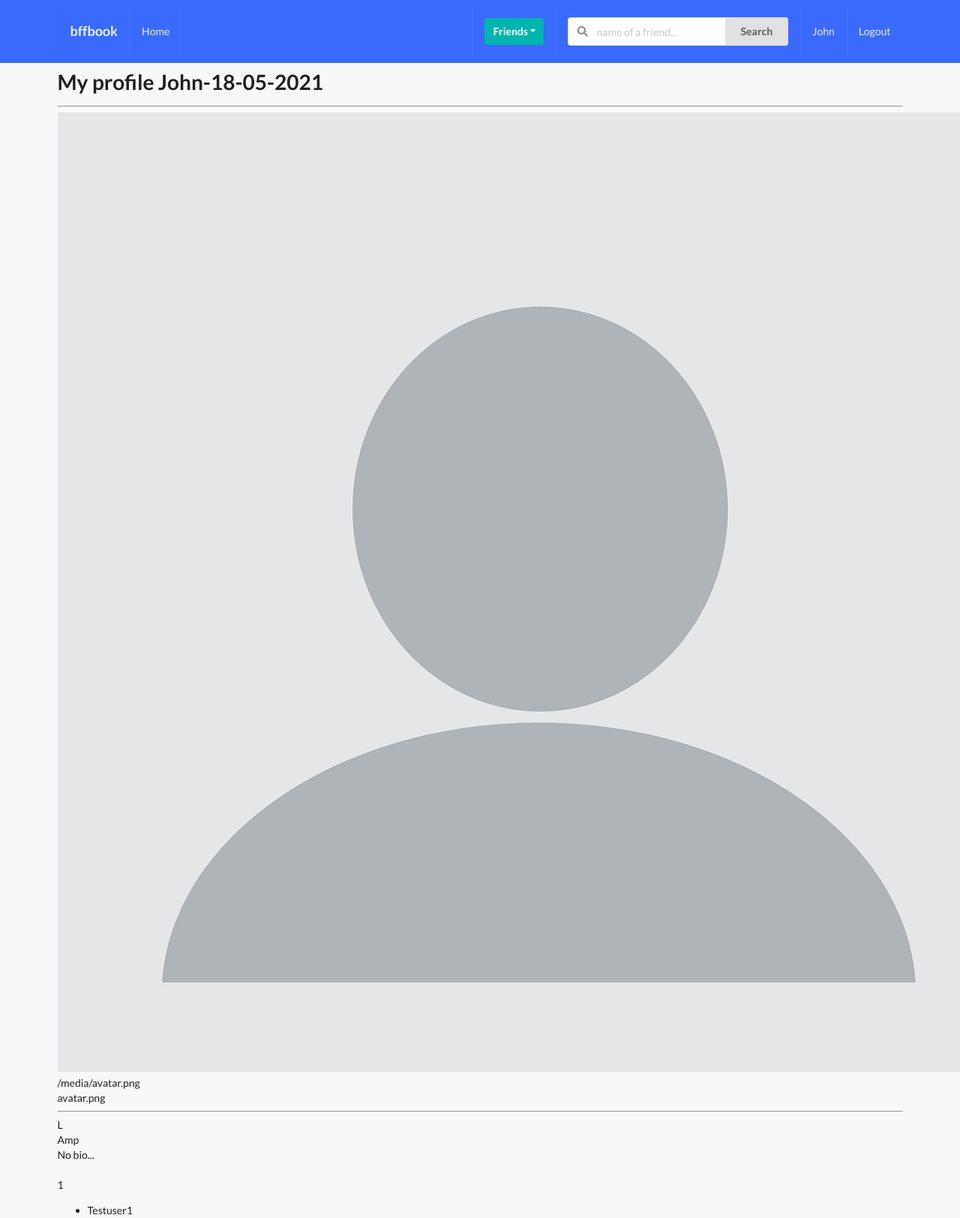
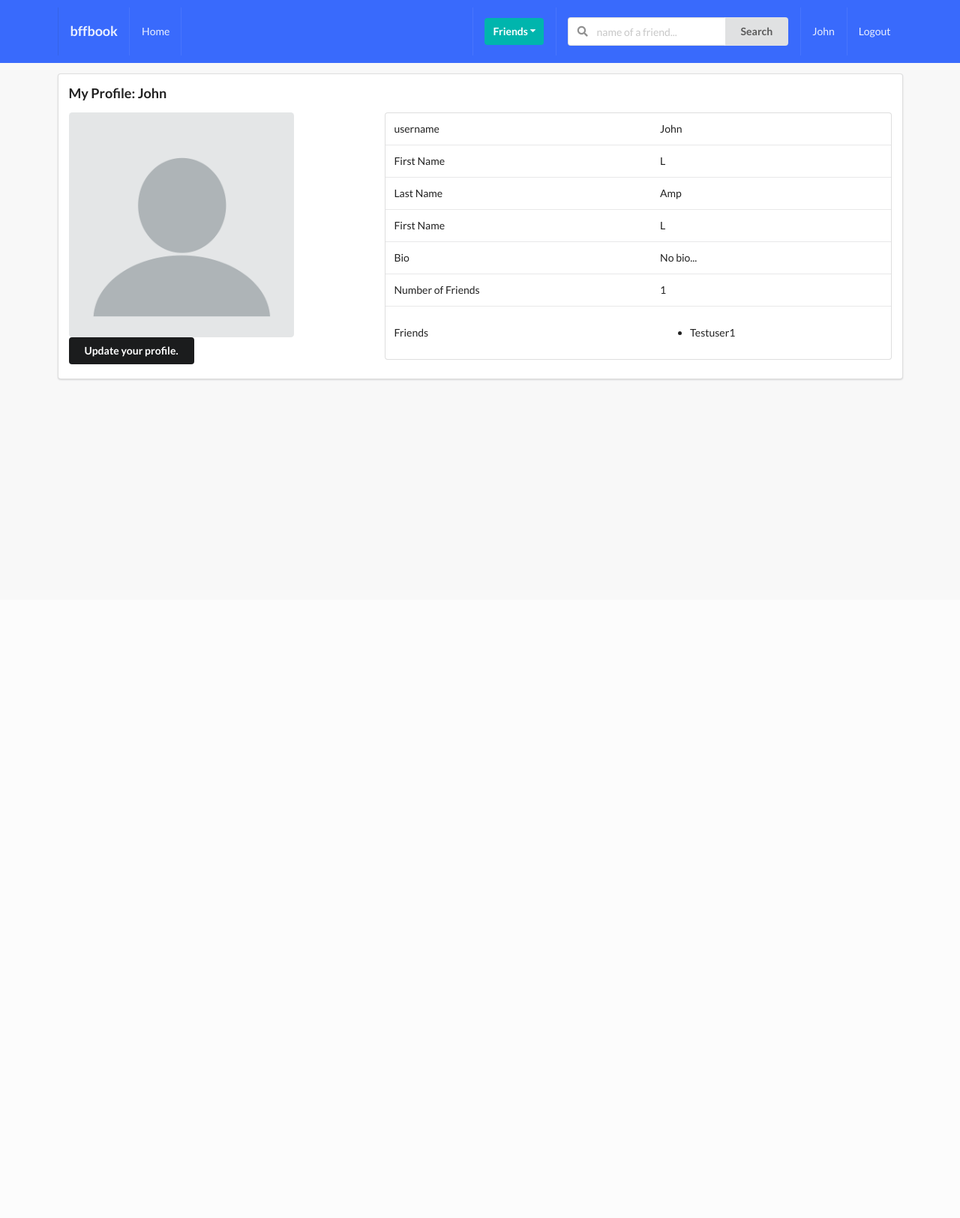
Before and after one commit to JohnG88/Social_Network1, a Django app: page /profiles/myprofile/ in a window 1280 px wide; the page is wider, and only the part inside the window is pictured. Shown: that part at 75% size. After the commit the page ends 508 px from the top of that part, so only its background shows below. Run offline with Django 3.2, Linux system fonts and the light colour scheme; a user stored in the database is signed in; data comes from the database, SQL or seed files in the repository; both versions use the stored data as it was after the commit; some libraries are stand-ins or nearby versions.

Commit message:
Updated profile page with data and added a modal that contains a form that is updated from a modelform from views.py

```diff
--- /dev/null
+++ b/profiles/forms.py
@@ -0,0 +1,7 @@
+from django import forms
+from .models import Profile
+
+class ProfileModelForm(forms.ModelForm):
+    class Meta:
+        model = Profile
+        exclude = ('user', 'email', 'country', 'friends', 'slug', 'updated', 'created')
--- a/profiles/templates/profiles/myprofile.html
+++ b/profiles/templates/profiles/myprofile.html
@@ -4,31 +4,91 @@
     My Profile
 {% endblock title %}
 
+
 {% block content %}
-    <h1>My profile {{profile}}</h1>
-    <hr>
-    <img src="{{profile.avatar.url}}" alt="">
-    <br>
-    {{ profile.avatar.url }}
-    <br>
-    {{ profile.avatar }}
-    <hr>
-    {% comment "" %}
-        can also add obj.slug to get the slug name
-    {% endcomment %}
-    {{ profile.first_name }}
-    <br>
-    {{ profile.last_name }}
-    <br>
-    {{ profile.bio }}
-    <br>
-    {{ profile.country }}
-    <br>
-    {{ profile.get_friends_no }}
-    <br>
-    <ul>
-        {% for friend in profile.get_friends %}
-            <li>{{ friend }}</li>
-        {% endfor %}
-    </ul>
+<!--Modal-->
+<div class="ui modal mymodal">
+    <i class="close icon"></i>
+    <div class="header">
+        Update your Profile
+    </div>
+    <div class="image content">
+        <div class="ui medium image">
+            <img src="{{ profile.avatar.url }}">
+        </div>
+        <div class="description">
+            <div class="ui header">Provide some additional/newest info about you.</div>
+            <form action="" method="POST" class="ui form" enctype="multipart/form-data">
+                {% csrf_token %}
+                {{ form.as_p }}
+        </div>
+    </div>
+    <div class="actions">
+        <button type="submit" class="ui positive right labeled icon button">
+            Update
+            <i class="checkmark icon"></i>
+        </button>
+        </form>
+    </div>
+</div>
+
+<div class="ui segment">
+    {% if confirm %}
+        <div class="ui green message">Your profile has been updated</div>
+    {% endif %}
+    <h3>My Profile: {{ request.user }}</h3>
+    <div class="ui grid">
+        <div class="row">
+            <div class="six wide column">
+                <img class="ui medium rounded image" src="{{ profile.avatar.url }}" alt="My Profile Pic">
+                <div class="row mt-5">
+                    <button class="ui secondary button" id="modal-btn">Update your profile.</button>
+                </div>
+            </div>
+            <div class="ten wide column">
+                <table class="ui table">
+                    <tbody>
+                        <tr>
+                            <td>username</td>
+                            <td>{{ profile.user }}</td>
+                        </tr>
+                        <tr>
+                            <td>First Name</td>
+                            <td>{{ profile.first_name }}</td>
+                        </tr>
+                        <tr>
+                            <td>Last Name</td>
+                            <td>{{ profile.last_name }}</td>
+                        </tr>
+                        <tr>
+                            <td>First Name</td>
+                            <td>{{ profile.first_name }}</td>
+                        </tr>
+                        <tr>
+                            <td>Bio</td>
+                            <td>{{ profile.bio }}</td>
+                        </tr>
+                        <tr>
+                            <td>Number of Friends</td>
+                            <td>{{ profile.get_friends_no }}</td>
+                        </tr>
+                        <tr>
+                            <td>Friends</td>
+                            <td>
+                                <ul>
+                                    {% for friends in profile.get_friends %}
+                                        <li>{{ friends }}</li>
+                                    {% endfor %}
+                                </ul>
+                            </td>
+                        </tr>
+                    </tbody>
+                </table>
+            </div>
+        </div>
+    </div>
+</div>
+
+
+
 {% endblock content %}
--- a/profiles/views.py
+++ b/profiles/views.py
@@ -1,11 +1,20 @@
 from django.shortcuts import render
 from .models import Profile
+from .forms import ProfileModelForm
 
 # Create your views here.
 
 def my_profile_view(request):
     # This gets profile of user that is logged in
     profile = Profile.objects.get(user=request.user)
+    form = ProfileModelForm(request.POST or None, request.FILES or None, instance=profile)
+    confirm = False
 
-    context = {'profile': profile}
+    if request.method == 'POST':
+        if form.is_valid():
+            form.save()
+            confirm = True
+
+
+    context = {'profile': profile, 'form': form, 'confirm': confirm}
     return render(request, 'profiles/myprofile.html', context)
--- a/static/main.js
+++ b/static/main.js
@@ -1,3 +1,5 @@
 $(document).ready(function(){
-    console.log('working from the base');
+    $('#modal-btn').click(function() {
+        $('.ui.modal').modal('show');
+    });
 });
--- a/static/style.css
+++ b/static/style.css
@@ -11,3 +11,13 @@ body {
 .mb-7 {
     margin-bottom: 7px !important;
 }
+
+.mt-5 {
+    margin-bottom: 5px !important;
+}
+
+.mymodal {
+    height: 300px !important;
+    top: 200px !important;
+    font-size: 20px !important;
+}
```
Also changed, not shown: db.sqlite3.
